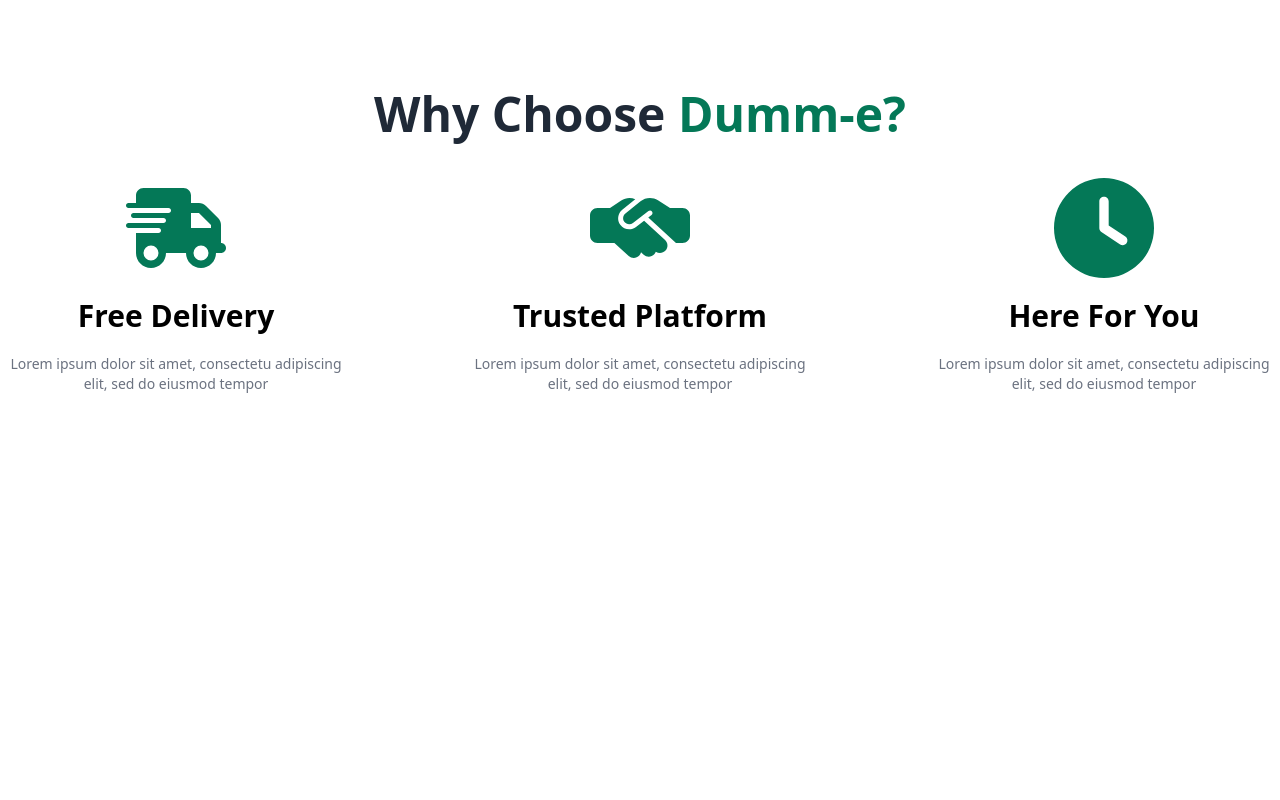
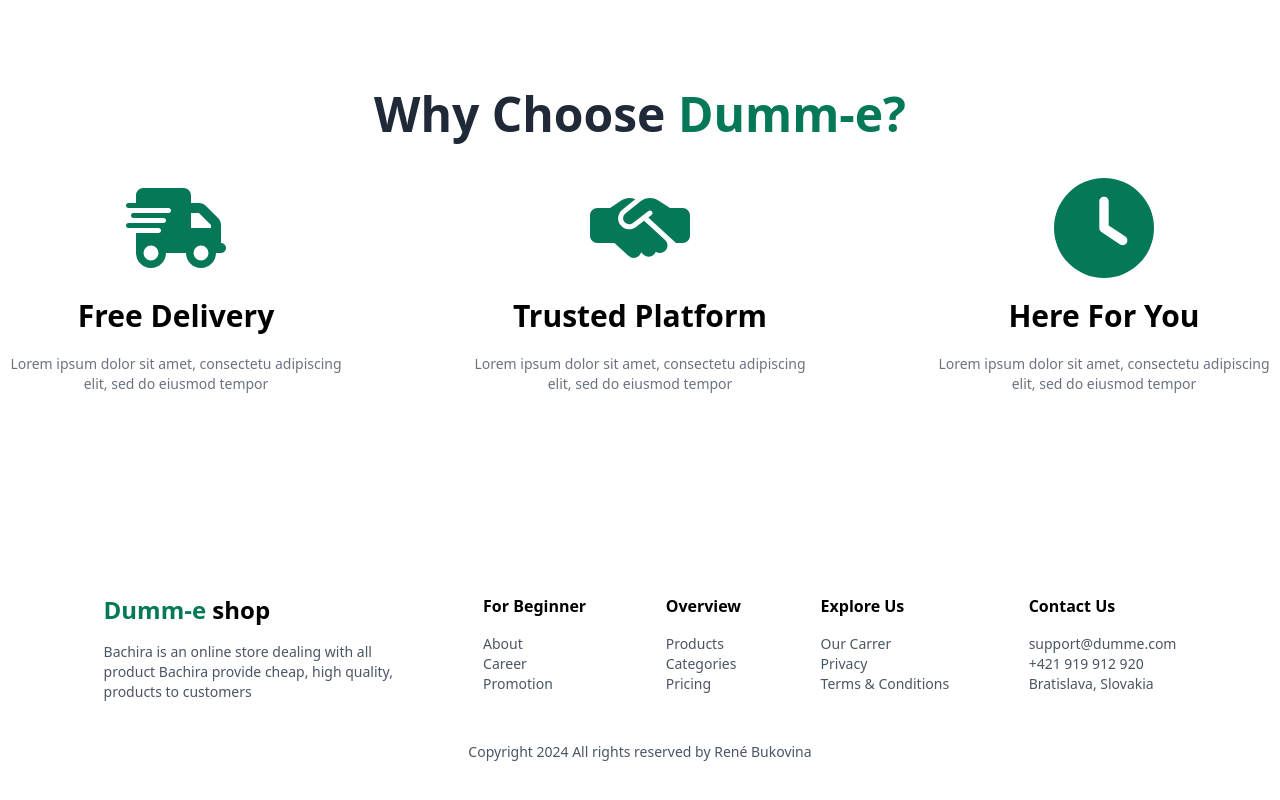
Before and after one commit to SpiKee49/dumm-e_shop, a React (Vite) app: page / in a window 1280 px wide. Shown: the part 1748-2548 px from the top of the page. Before the commit the page ends 2342 px from the top, so only its background shows below. Built offline with nearby package versions, Linux system fonts and the light colour scheme.

Commit message:
added footer

```diff
--- /dev/null
+++ b/src/components/Footer.tsx
@@ -0,0 +1,84 @@
+import React from 'react';
+import Title from './Title';
+
+function Footer() {
+  return (
+    <footer className="flex flex-col">
+      <div className="flex flex-row w-full max-w-[60%] md:max-w-[90%] mx-auto justify-evenly gap-10 text-sm text-gray-600">
+        <div className="w-[300px]">
+          <Title className="text-2xl mb-4">
+            Dumm-e <span className="text-black">shop</span>
+          </Title>
+          <p>
+            Bachira is an online store dealing with all
+            product Bachira provide cheap, high quality,
+            products to customers
+          </p>
+        </div>
+        <div>
+          <ul>
+            <li className="text-base font-bold text-black mb-4">
+              For Beginner
+            </li>
+            <li className="hover:underline hover:text-black cursor-pointer">
+              About
+            </li>
+            <li className="hover:underline hover:text-black cursor-pointer">
+              Career
+            </li>
+            <li className="hover:underline hover:text-black cursor-pointer">
+              Promotion
+            </li>
+          </ul>
+        </div>
+        <div>
+          <ul>
+            <li className="text-base font-bold text-black mb-4">
+              Overview
+            </li>
+            <li className="hover:underline hover:text-black cursor-pointer">
+              Products
+            </li>
+            <li className="hover:underline hover:text-black cursor-pointer">
+              Categories
+            </li>
+            <li className="hover:underline hover:text-black cursor-pointer">
+              Pricing
+            </li>
+          </ul>
+        </div>
+        <div>
+          <ul>
+            <li className="text-base font-bold text-black mb-4">
+              Explore Us
+            </li>
+            <li className="hover:underline hover:text-black cursor-pointer">
+              Our Carrer
+            </li>
+            <li className="hover:underline hover:text-black cursor-pointer">
+              Privacy
+            </li>
+            <li className="hover:underline hover:text-black cursor-pointer">
+              Terms & Conditions
+            </li>
+          </ul>
+        </div>
+        <div>
+          <ul>
+            <li className="text-base font-bold text-black mb-4">
+              Contact Us
+            </li>
+            <li>support@dumme.com</li>
+            <li>+421 919 912 920</li>
+            <li>Bratislava, Slovakia</li>
+          </ul>
+        </div>
+      </div>
+      <p className="text-center text-sm text-gray-600 p-10">
+        Copyright 2024 All rights reserved by René Bukovina
+      </p>
+    </footer>
+  );
+}
+
+export default Footer;
--- a/src/views/Homepage.tsx
+++ b/src/views/Homepage.tsx
@@ -5,6 +5,7 @@
 } from 'react-icons/fa6';
 
 import Categories from '../components/Categories';
+import Footer from '../components/Footer';
 import Header from '../components/Header';
 import { IconContext } from 'react-icons';
 import React from 'react';
@@ -64,6 +65,7 @@
           </div>
         </IconContext.Provider>
       </section>
+      <Footer />
     </div>
   );
 }
```
